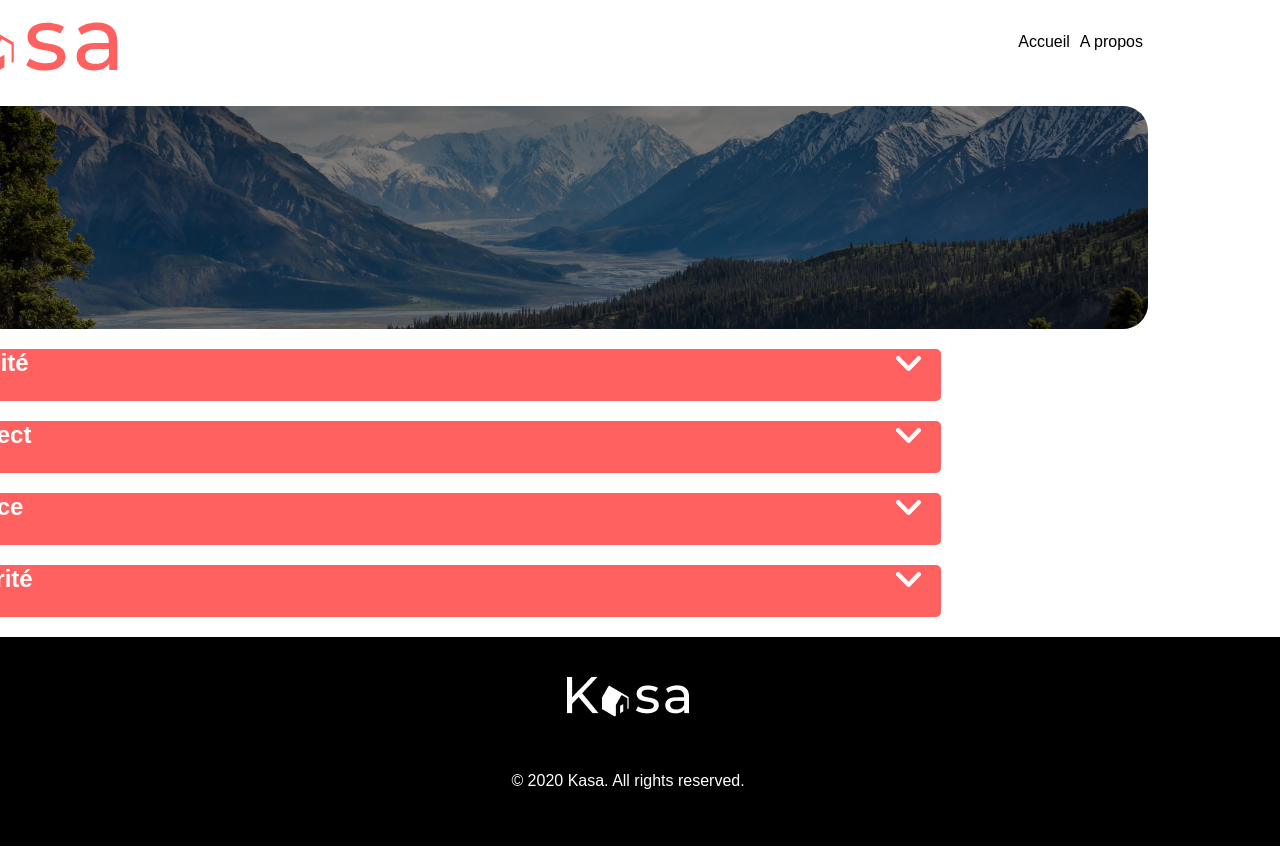
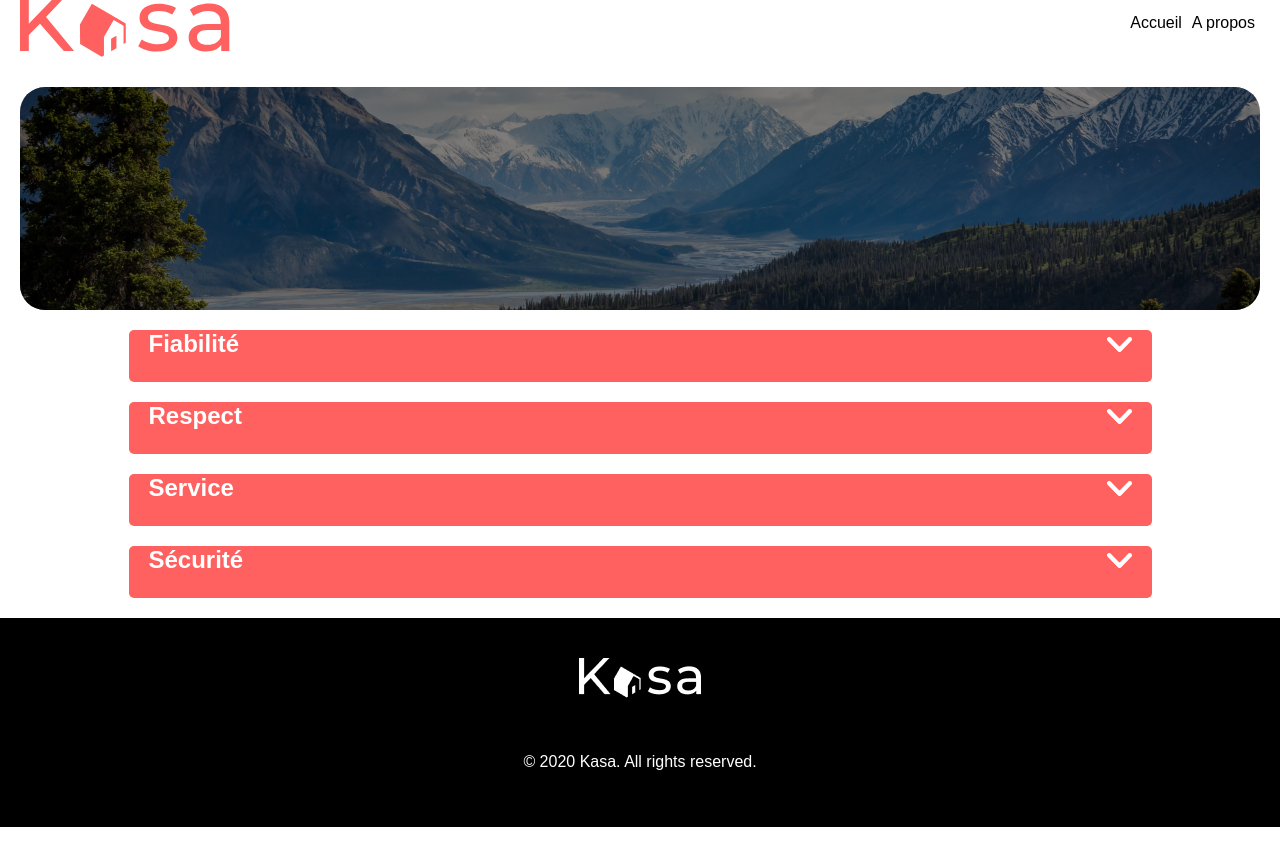
Before and after one commit to etienne-b01/Projet06_Kasa, a React (Create React App) app in the folder kasa/: page /about in a window 1280 px wide. Shown: the top 854 px of the page. After the commit the page ends 827 px from the top, so only its background shows below. Built offline with nearby package versions, Linux system fonts and the light colour scheme.

Commit message:
fixed page content alignement

```diff
--- a/kasa/src/components/Banner/index.js
+++ b/kasa/src/components/Banner/index.js
@@ -9,6 +9,7 @@ const Banner = () => {
   const HomePageDisplayed = location.pathname === '/';
 
   return (
+    <div className="banner-content">
       <div className="container">
         {
           <img
@@ -27,6 +28,7 @@ const Banner = () => {
           </h1>
         )}
       </div>
+    </div>
   );
 };
 
--- a/kasa/src/components/Banner/style.css
+++ b/kasa/src/components/Banner/style.css
@@ -1,3 +1,9 @@
+.banner-content {
+  display: flex;
+  justify-content: center;
+  align-items: center;
+}
+
 .background_image {
   object-fit: cover;
   width: 1240px;
--- a/kasa/src/components/Collapse/index.js
+++ b/kasa/src/components/Collapse/index.js
@@ -6,8 +6,12 @@ const Collapse = ({ heading, content }) => {
   const [isActive, setIsActive] = useState(false);
 
   return (
+    <div className="collapse-block">
       <div className="collapse-item">
-      <div className="collapse-heading" onClick={() => setIsActive(!isActive)}>
+        <div
+          className="collapse-heading"
+          onClick={() => setIsActive(!isActive)}
+        >
           <div>{heading}</div>
           <div>
             <img
@@ -19,6 +23,7 @@ const Collapse = ({ heading, content }) => {
         </div>
         {isActive && <div className="collapse-content">{content}</div>}
       </div>
+    </div>
   );
 };
 
--- a/kasa/src/components/Collapse/style.css
+++ b/kasa/src/components/Collapse/style.css
@@ -1,7 +1,18 @@
+.collapse-block {
+  display: flex;
+  flex-direction: column;
+  justify-content: center;
+  align-items: center;
+}
+
 .collapse-item {
   margin-top: 20px;
   width: 1023px;
   border-radius: 5px;
+  display: flex;
+  flex-direction: column;
+  justify-content: center;
+  align-items: center;
 }
 
 .collapse-heading {
--- a/kasa/src/components/Footer/style.css
+++ b/kasa/src/components/Footer/style.css
@@ -1,11 +1,3 @@
-body {
-  font-family: 'Montserrat', sans-serif;
-  max-width: 1240px;
-  display: flex;
-  align-items: center;
-  width: auto;
-}
-
 .footer {
   background-color: black;
   color: white;
--- a/kasa/src/components/Header/index.js
+++ b/kasa/src/components/Header/index.js
@@ -5,6 +5,7 @@ import { NavLink } from 'react-router-dom';
 
 const Header = () => {
   return (
+    <div className="header-content">
       <div className="header">
         <img src={kasaLogo} className="kasa_logo" />
         <ul className="header_links">
@@ -16,6 +17,7 @@ const Header = () => {
           </NavLink>
         </ul>
       </div>
+    </div>
   );
 };
 
--- a/kasa/src/components/Header/style.css
+++ b/kasa/src/components/Header/style.css
@@ -1,3 +1,9 @@
+.header-content {
+  display: flex;
+  justify-content: center;
+  align-items: center;
+}
+
 .header {
   display: flex;
   flex-direction: row;
--- a/kasa/src/style/style.css
+++ b/kasa/src/style/style.css
@@ -1,7 +1,7 @@
 body {
   font-family: 'Montserrat', sans-serif;
-  /* the following code wreaks havoc!! */
   display: flex;
-  flex-direction: column;
+  justify-content: center;
   align-items: center;
+  height: 100vh;
 }
```
Lines whose indentation alone changed are shown as unchanged.
